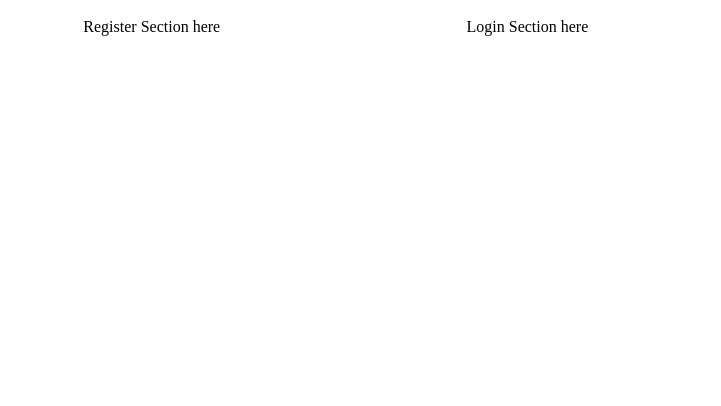
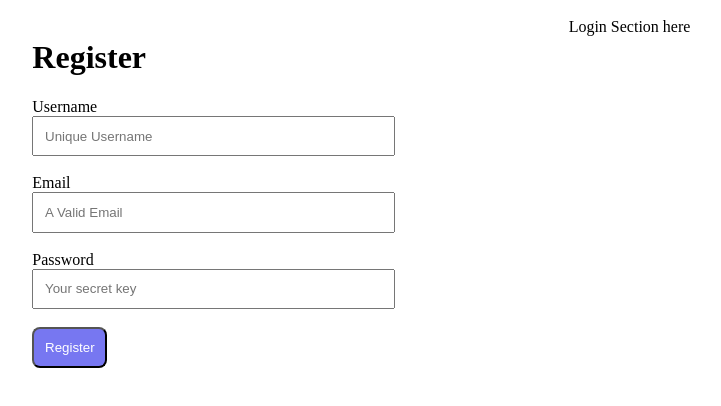
Before and after one commit to blakops/StackOverflow-Lite, a plain HTML site: page auth/join.html in a window 1280 px wide. Shown: the whole page, without its empty margins (181-902 px from the left). Drawn offline with Linux system fonts and the light colour scheme.

Commit message:
[Feature #160959073] Have added a registration form

```diff
--- a/auth/join.html
+++ b/auth/join.html
@@ -14,6 +14,19 @@
             .grid-item {
 
             }
+            .register label{
+                /* margin-bottom:3%; */
+            }
+            .register input{
+                padding: 2%;
+                /* margin: 2%; */
+            }
+            .btn{
+                background-color: rgb(119, 119, 241);
+                color: white;
+                border-radius: 8px;
+                cursor: pointer;
+            }
     </style>
 </head>
 <body>
@@ -22,9 +35,28 @@
     <!-- Body wrapper goes here -->
     <div class="grid-container">
         <div class="grid-item"></div>
-        <div class="grid-item">
+        <div class="grid-item register">
             <!-- Register Goes Here -->
-            Register Section here
+            <div>
+
+                    <h1>Register</h1>
+                    <form action="" method="POST" enctype="multipart/form-data">
+                        <label for="UserName">Username</label>
+                        <br/>
+                        <input type="text" name="username"  size="40" placeholder="Unique Username">
+                        <br/><br/>
+                        <label for="email">Email</label>
+                        <br/>
+                        <input type="email" name="email"  size="40" placeholder="A Valid Email">
+                        <br/><br/>
+                        <label for="password">Password</label>
+                        <br/>
+                        <input type="password" name="password" size="40" placeholder="Your secret key">
+                        <br/><br/>
+                        <input type="submit" name="register" value="Register" class="btn">
+                    </form>
+
+            </div>
         </div>
         <div class="grid-item">
             <!-- Login Goes Here -->
```
